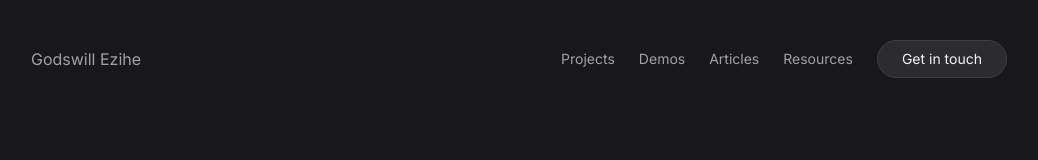
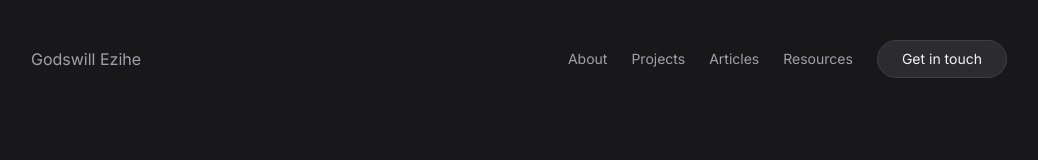
Before and after one commit to gzkdev/web-portfolio, a Next.js app: page / in a window 1280 px wide. Shown: the top 160 px of the page, without its empty margins (121-1159 px from the left). Built offline with nearby package versions, Linux system fonts and the light colour scheme.

Commit message:
update navlinks data

```diff
--- a/constants/index.ts
+++ b/constants/index.ts
@@ -1,13 +1,13 @@
 export const navLinks = [
   {
     id: "0",
-    title: "Projects",
-    href: "/projects",
+    title: "About",
+    href: "/about",
   },
   {
     id: "1",
-    title: "Demos",
-    href: "/demos",
+    title: "Projects",
+    href: "/projects",
   },
   {
     id: "2",
```
